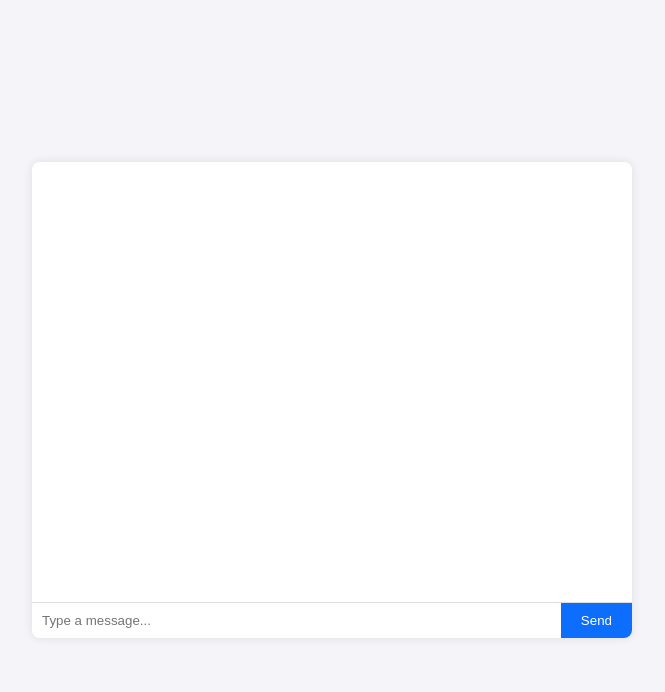
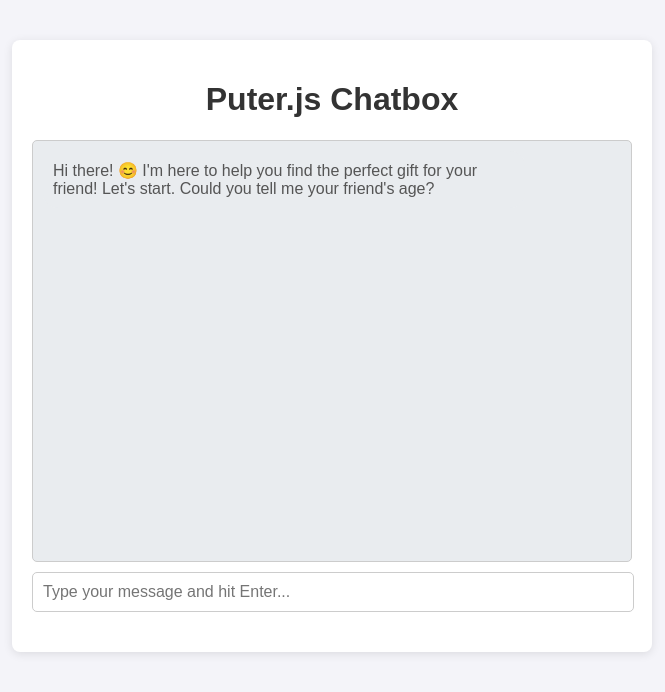
Before and after one commit to georgesygelakis/test2, a plain HTML site: page index.html in a window 1280 px wide. Shown: the whole page, without its empty margins (308-973 px from the left). Drawn offline with Linux system fonts and the light colour scheme.

Commit message:
Update index.html

```diff
--- a/index.html
+++ b/index.html
@@ -3,121 +3,165 @@
 <head>
     <meta charset="UTF-8">
     <meta name="viewport" content="width=device-width, initial-scale=1.0">
-    <title>Chat with Llama Model</title>
+    <title>Puter.js Chatbox</title>
+    <script src="https://js.puter.com/v2/"></script>
     <style>
-        /* Basic styling for chat container and messages */
         body {
             font-family: Arial, sans-serif;
+            margin: 20px;
+            padding: 20px;
             background-color: #f4f4f9;
-            display: flex;
-            justify-content: center;
-            align-items: center;
-            height: 100vh;
-            margin: 0;
         }
-        .chat-container {
-            width: 90%;
+        #chat-container {
             max-width: 600px;
-            background-color: #ffffff;
-            box-shadow: 0 0 10px rgba(0, 0, 0, 0.1);
+            margin: 0 auto;
+            padding: 20px;
+            background: #fff;
             border-radius: 8px;
-            overflow: hidden;
+            box-shadow: 0 2px 10px rgba(0, 0, 0, 0.1);
         }
-        .chat-box {
-            padding: 20px;
+        h1 {
+            text-align: center;
+            color: #333;
+        }
+        #chatbox {
             height: 400px;
-            overflow-y: scroll;
+            overflow-y: auto;
+            padding: 10px;
+            background: #e9ecef;
+            border-radius: 5px;
+            border: 1px solid #ccc;
+            margin-bottom: 10px;
             display: flex;
             flex-direction: column;
         }
         .message {
-            margin: 10px 0;
+            margin-bottom: 10px;
             padding: 10px;
+            border-radius: 15px;
+            max-width: 80%;
+            word-wrap: break-word;
+            font-size: 16px;
+            display: inline-block;
+        }
+        .user-message {
+            background-color: #007bff;
+            color: white;
+            text-align: right;
+            border-top-right-radius: 0;
+            align-self: flex-end; /* Align user messages to the right */
+        }
+        .ai-message {
+            background-color: #e9ecef;
+            color: #555;
+            text-align: left;
+            border-top-left-radius: 0;
+            align-self: flex-start; /* Align AI messages to the left */
+        }
+        #userInput {
+            width: calc(100% - 20px);
+            padding: 10px;
+            margin-bottom: 10px;
+            font-size: 16px;
+            border: 1px solid #ccc;
             border-radius: 5px;
         }
-        .user-message {
-            align-self: flex-end;
-            background-color: #d1e7dd;
-        }
-        .bot-message {
-            align-self: flex-start;
-            background-color: #f8d7da;
-        }
-        .input-container {
-            display: flex;
-            border-top: 1px solid #ddd;
-        }
-        .input-container input {
-            flex: 1;
-            padding: 10px;
-            border: none;
-            border-radius: 0;
-            outline: none;
-        }
-        .input-container button {
-            padding: 10px 20px;
-            border: none;
-            background-color: #0d6efd;
-            color: #ffffff;
-            cursor: pointer;
-            border-radius: 0;
+        #response {
+            font-size: 16px;
+            margin-top: 10px;
+            text-align: center;
+            color: red;
         }
     </style>
 </head>
 <body>
-    <div class="chat-container">
-        <div class="chat-box" id="chat-box">
-            <!-- Chat messages will appear here -->
-        </div>
-        <div class="input-container">
-            <input type="text" id="user-input" placeholder="Type a message..." />
-            <button onclick="sendMessage()">Send</button>
-        </div>
+    <div id="chat-container">
+        <h1>Puter.js Chatbox</h1>
+        <div id="chatbox"></div>
+        <input type="text" id="userInput" placeholder="Type your message and hit Enter..." autocomplete="off" />
+        <div id="response"></div>
     </div>
 
     <script>
-        // API endpoint (assuming FastAPI is running locally on port 8000)
-        const API_URL = "http://127.0.0.1:8000/generate/";
+        const chatbox = document.getElementById('chatbox');
+        const userInput = document.getElementById('userInput');
+        const responseEl = document.getElementById('response');
 
-        // Send message function
+        // State to track conversation
+        const state = {
+            age: null,
+            budget: null,
+            context: "", // Dynamic context to track conversation
+        };
+
+        function addMessage(message, sender) {
+            const messageDiv = document.createElement('div');
+            messageDiv.classList.add('message', sender === 'user' ? 'user-message' : 'ai-message');
+            messageDiv.textContent = message;
+            chatbox.appendChild(messageDiv);
+            chatbox.scrollTop = chatbox.scrollHeight; // Scroll to the bottom
+        }
+
+        function startChat() {
+            const initialMessage = "Hi there! 😊 I'm here to help you find the perfect gift for your friend! Let's start. Could you tell me your friend's age?";
+            addMessage(initialMessage, 'ai');
+        }
+
         async function sendMessage() {
-            const userInput = document.getElementById("user-input").value.trim();
-            if (!userInput) return;
+            const userMessage = userInput.value.trim();
+            if (!userMessage) return;
 
-            // Display user message
-            displayMessage(userInput, "user-message");
+            addMessage(userMessage, 'user');
+            userInput.value = ""; // Clear the input field
 
-            // Clear input field
-            document.getElementById("user-input").value = "";
+            try {
+                responseEl.textContent = ""; // Clear any previous error message
 
-            // Prepare data to send to FastAPI
-            const data = { input: userInput };
+                // Update state with user input
+                if (!state.age) {
+                    state.age = userMessage;
+                    state.context += `The user's friend is ${state.age} years old. `;
+                    addMessage("Got it! Now, what's your budget? 💰", 'ai');
+                    return;
+                }
 
-            // Send POST request to FastAPI
-            try {
-                const response = await fetch(API_URL, {
-                    method: "POST",
-                    headers: { "Content-Type": "application/json" },
-                    body: JSON.stringify(data),
-                });
-                const result = await response.json();
+                if (!state.budget) {
+                    state.budget = userMessage;
+                    state.context += `The budget is ${state.budget}. `;
+                    addMessage("Thanks! Let's dive in. 😊", 'ai');
+                } else {
+                    state.context += `User: ${userMessage}. `;
+                }
 
-                // Display bot's response
-                displayMessage(result.generated_text, "bot-message");
+                // Build a dynamic prompt based on context
+                const dynamicPrompt = `
+                    You are helping the user find a gift for their friend.
+                    The friend's age is ${state.age}, and the budget is ${state.budget}.
+                    So far, this is what you know: ${state.context}
+                    Based on this, ask the user a personalized question to gather more details.
+                    Always keep your tone friendly and use emojis.
+                    If you think you have enough information, suggest a gift within the budget.
+                    Never repeat questions or suggest anything outside the budget.
+                `;
+
+                // Send the dynamic prompt to the AI
+                const response = await puter.ai.chat(dynamicPrompt);
+                addMessage(response, 'ai');
             } catch (error) {
-                displayMessage("Error: Could not connect to the server.", "bot-message");
-                console.error("Error:", error);
+                console.error("Error during AI interaction:", error);
+                responseEl.textContent = "An error occurred. Please try again later.";
             }
         }
 
-        // Function to display a message in the chat box
-        function displayMessage(message, className) {
-            const messageElem = document.createElement("div");
-            messageElem.className = `message ${className}`;
-            messageElem.textContent = message;
-            document.getElementById("chat-box").appendChild(messageElem);
-            messageElem.scrollIntoView({ behavior: "smooth" });
-        }
+        // Send message on Enter key press
+        userInput.addEventListener('keypress', (event) => {
+            if (event.key === 'Enter') {
+                sendMessage();
+            }
+        });
+
+        // Start the chat
+        startChat();
     </script>
 </body>
 </html>
```
